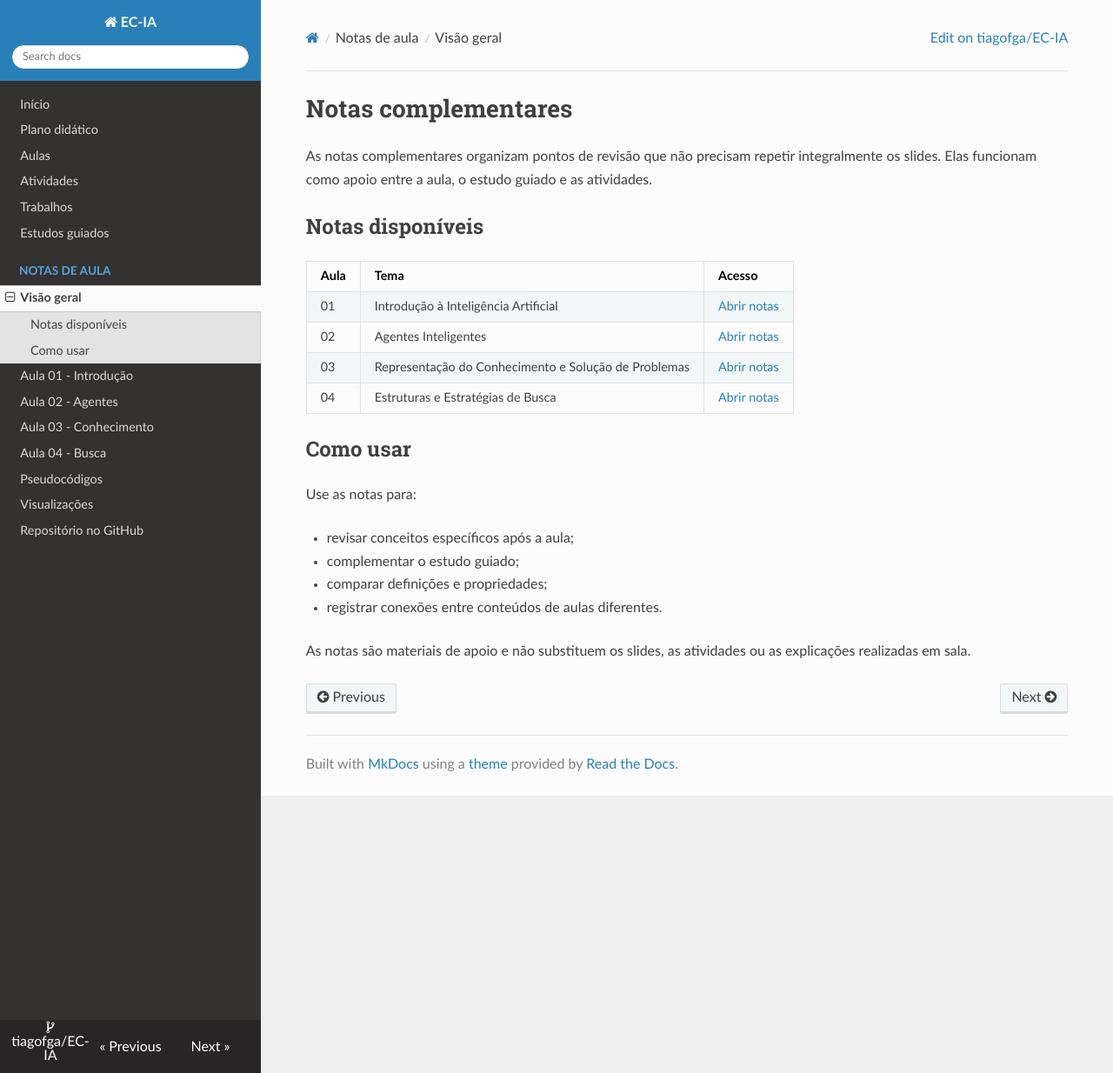
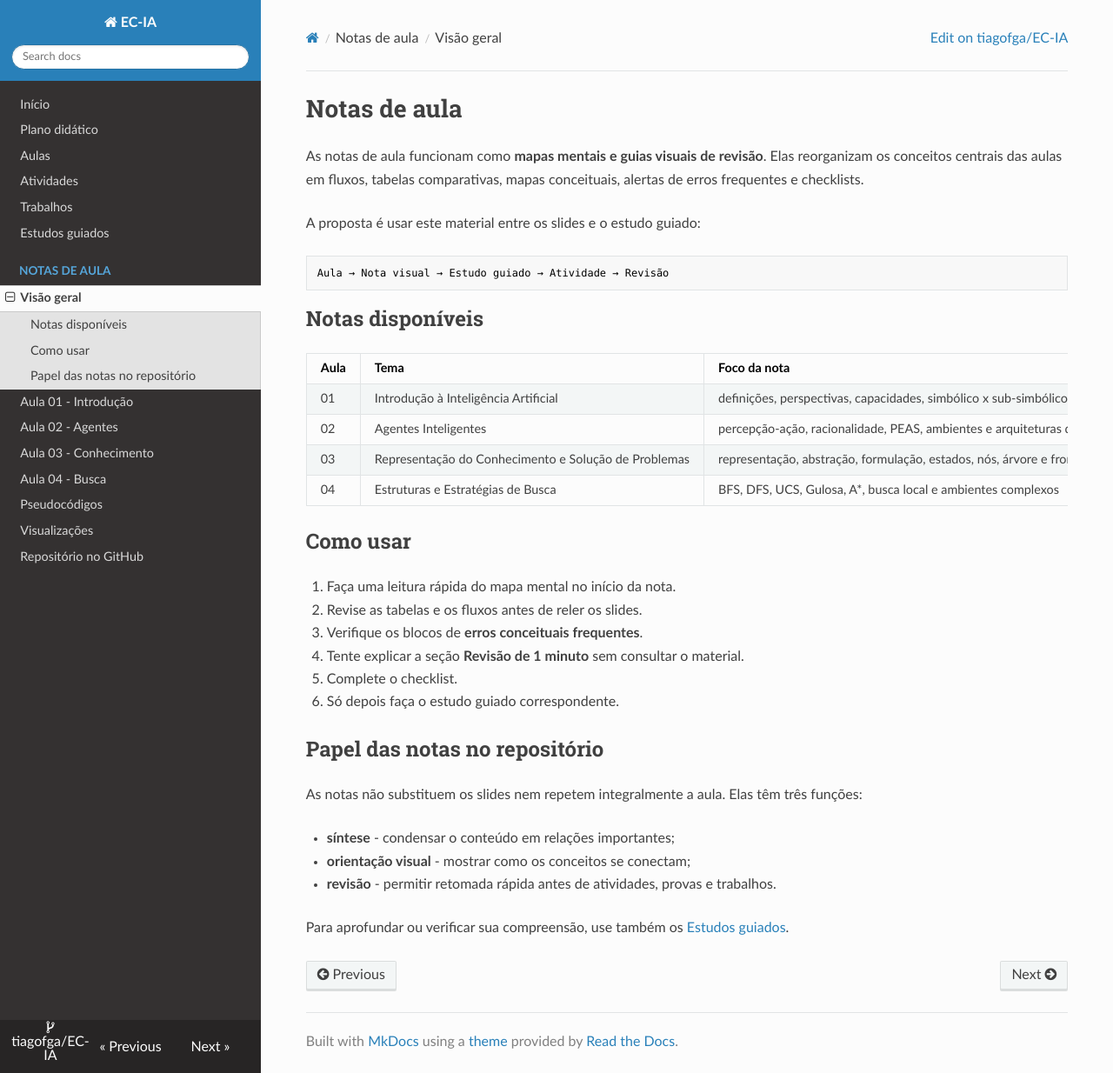
Before and after one commit to tiagofga/EC-IA, an MkDocs documentation site: the page built from docs/notas/index.md, in a window 1280 px wide and 1234 px high. Shown: the whole window at 87% size. Built offline with MkDocs 1.6.1, drawn with Linux system fonts in a browser that asks for light colours; nearby versions of some CDN libraries.

Commit message:
docs(notas): turn notes index into study map

````diff
--- a/docs/notas/index.md
+++ b/docs/notas/index.md
@@ -1,23 +1,37 @@
-# Notas complementares
+# Notas de aula
 
-As notas complementares organizam pontos de revisão que não precisam repetir integralmente os slides. Elas funcionam como apoio entre a aula, o estudo guiado e as atividades.
+As notas de aula funcionam como **mapas mentais e guias visuais de revisão**. Elas reorganizam os conceitos centrais das aulas em fluxos, tabelas comparativas, mapas conceituais, alertas de erros frequentes e checklists.
+
+A proposta é usar este material entre os slides e o estudo guiado:
+
+```text
+Aula → Nota visual → Estudo guiado → Atividade → Revisão
+```
 
 ## Notas disponíveis
 
-| Aula | Tema | Acesso |
-|---|---|---|
-| 01 | Introdução à Inteligência Artificial | [Abrir notas](https://github.com/tiagofga/EC-IA/tree/main/notas/01-introducao) |
-| 02 | Agentes Inteligentes | [Abrir notas](https://github.com/tiagofga/EC-IA/tree/main/notas/02-agentes) |
-| 03 | Representação do Conhecimento e Solução de Problemas | [Abrir notas](https://github.com/tiagofga/EC-IA/tree/main/notas/03-conhecimento) |
-| 04 | Estruturas e Estratégias de Busca | [Abrir notas](https://github.com/tiagofga/EC-IA/tree/main/notas/04-busca) |
+| Aula | Tema | Foco da nota | Acesso |
+|---|---|---|---|
+| 01 | Introdução à Inteligência Artificial | definições, perspectivas, capacidades, simbólico x sub-simbólico, racionalidade | [Abrir nota](01-introducao/README.md) |
+| 02 | Agentes Inteligentes | percepção-ação, racionalidade, PEAS, ambientes e arquiteturas de agentes | [Abrir nota](02-agentes/README.md) |
+| 03 | Representação do Conhecimento e Solução de Problemas | representação, abstração, formulação, estados, nós, árvore e fronteira | [Abrir nota](03-conhecimento/README.md) |
+| 04 | Estruturas e Estratégias de Busca | BFS, DFS, UCS, Gulosa, A*, busca local e ambientes complexos | [Abrir nota](04-busca/README.md) |
 
 ## Como usar
 
-Use as notas para:
+1. Faça uma leitura rápida do mapa mental no início da nota.
+2. Revise as tabelas e os fluxos antes de reler os slides.
+3. Verifique os blocos de **erros conceituais frequentes**.
+4. Tente explicar a seção **Revisão de 1 minuto** sem consultar o material.
+5. Complete o checklist.
+6. Só depois faça o estudo guiado correspondente.
 
-- revisar conceitos específicos após a aula;
-- complementar o estudo guiado;
-- comparar definições e propriedades;
-- registrar conexões entre conteúdos de aulas diferentes.
+## Papel das notas no repositório
 
-As notas são materiais de apoio e não substituem os slides, as atividades ou as explicações realizadas em sala.
+As notas não substituem os slides nem repetem integralmente a aula. Elas têm três funções:
+
+- **síntese** - condensar o conteúdo em relações importantes;
+- **orientação visual** - mostrar como os conceitos se conectam;
+- **revisão** - permitir retomada rápida antes de atividades, provas e trabalhos.
+
+Para aprofundar ou verificar sua compreensão, use também os [Estudos guiados](../estudos-guiados/).
````
